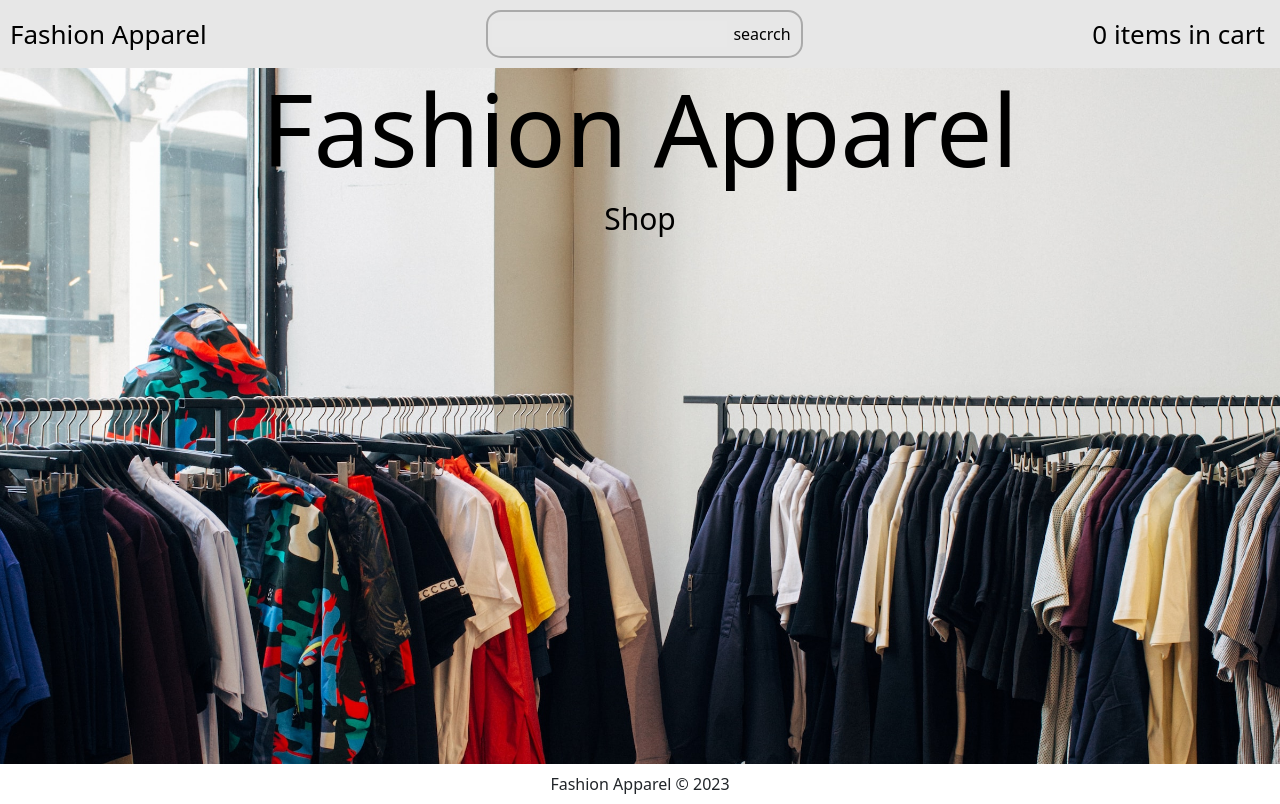
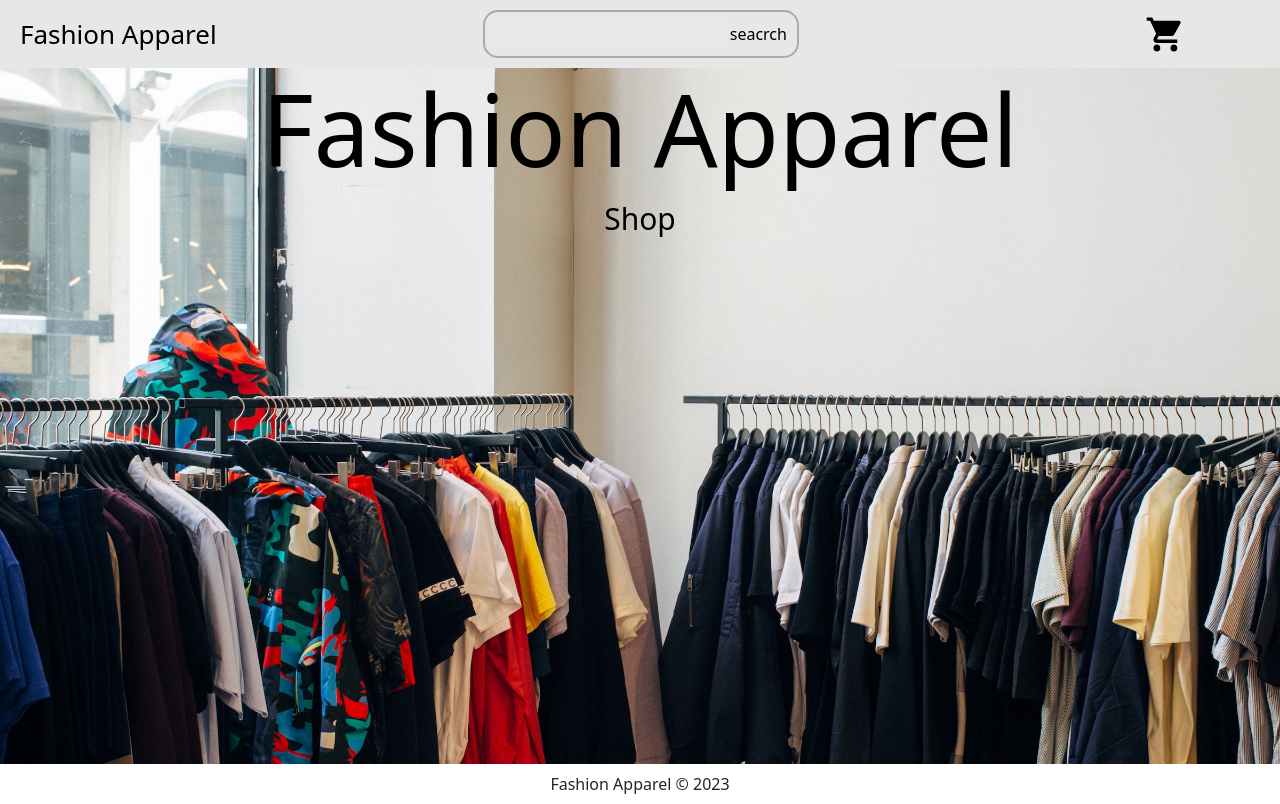
Before and after one commit to SalamanderCtesiphon/fashion-boutique, a React (Create React App) app: page / in a window 1280 px wide. Built offline with nearby package versions, Linux system fonts and the light colour scheme.

Commit message:
add an icon for the shopping cart also created a bubble to display the number of items in the cart

```diff
--- a/package.json
+++ b/package.json
@@ -3,6 +3,8 @@
   "version": "0.1.0",
   "private": true,
   "dependencies": {
+    "@mdi/js": "^7.2.96",
+    "@mdi/react": "^1.6.1",
     "@testing-library/jest-dom": "^5.16.5",
     "@testing-library/react": "^13.4.0",
     "@testing-library/user-event": "^13.5.0",
--- a/src/App.css
+++ b/src/App.css
@@ -7,6 +7,9 @@
   justify-content: space-between;
 }
 
+.title {
+  padding-left: 10px;
+}
 button {
   border: white;
   border-radius: 20%;
@@ -48,6 +51,27 @@ form {
   form{
     display: none;
   }
+}
+
+.shopping-cart {
+  position: relative;
+  padding-right: 10px;
+  width: 200px;
+}
+
+.product-count {
+  background-color: red;
+  color: white;
+  border-radius: 100%;
+  height: 25px;
+  width: 25px;
+  display: flex;
+  justify-content: center;
+  align-items: center;
+  padding: 3px;
+  position: absolute;
+  top: 0%;
+  right: 30%;
 }
 
 
--- a/src/components/NavbarComponent.js
+++ b/src/components/NavbarComponent.js
@@ -1,5 +1,9 @@
 import React, { useContext} from 'react'
 import { CartContext } from '../CartContext'
+import Icon from '@mdi/react';
+import { mdiCart } from '@mdi/js';
+
+
 
 function NavbarComponent() {
   const cart = useContext(CartContext)
@@ -9,13 +13,20 @@ function NavbarComponent() {
   return (
     <>
       <div className='header'>
-      <a className="navLinks" href='/'>Fashion Apparel</a>
+      <a className="navLinks title" href='/'>Fashion Apparel</a>
       <form id='search'>
         <input></input>
         <button>seacrch</button>
       </form>
-      <a className="navLinks" href='checkout'>{productsCount} items in cart</a>
+      <div className='shopping-cart'>
+        { productsCount > 0 ?
+          <div className='product-count'>{productsCount}</div>
+          :
+          <></>
+        }
+        <a className="navLinks" href='checkout'><Icon path={mdiCart} size={1.7} /></a>
       </div>
+       </div>
     </>
   )
 }
```
Also changed, not shown: src/pages/Shirts.css (added), 1 other file (tests, documents, lock files or other folders).
